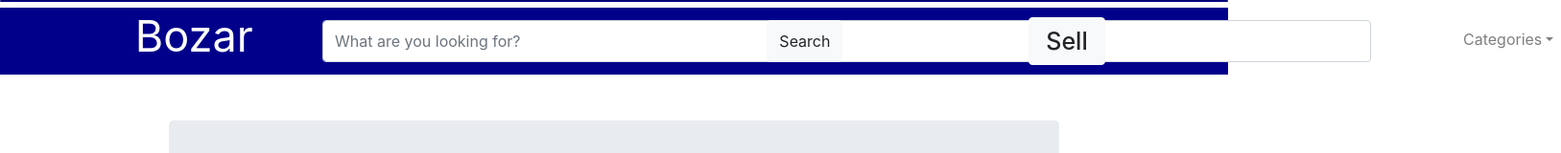
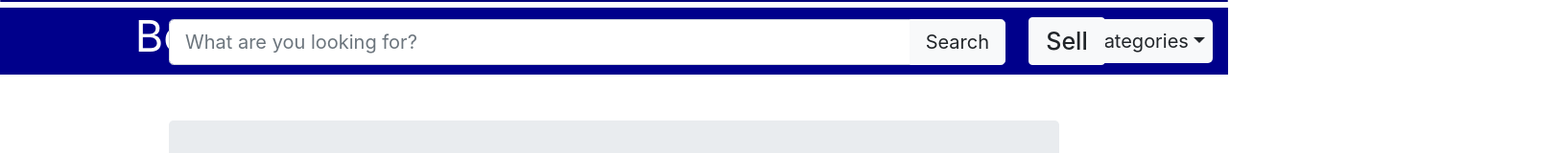
Before and after one commit to steven-passynkov/Bazar, a Next.js app: page / in a window 1280 px wide. Shown: the top 160 px of the page at 96% size, 1627 px wide, since content can reach past the window. Built offline with nearby package versions, Linux system fonts and the light colour scheme.

Commit message:
navbar-css-fixes

```diff
--- a/components/FooterStyles.js
+++ b/components/FooterStyles.js
@@ -26,12 +26,9 @@ export const Column = styled.div`
 `;
 
 export const Row = styled.div`
-display: grid;
-grid-template-columns: repeat(auto-fill,
-						minmax(185px, 1fr));
-grid-gap: 20px;
-
-}
+  display: grid;
+  grid-template-columns: repeat(auto-fill, minmax(185px, 1fr));
+  grid-gap: 20px;
 `;
 
 export const FooterLink = styled.a`
--- a/components/nav-bar.js
+++ b/components/nav-bar.js
@@ -9,9 +9,10 @@ import FormControl from "react-bootstrap/FormControl";
 import Card from "react-bootstrap/Card";
 import { useRef } from "react";
 import { useRouter } from "next/router";
+import InputGroup from "react-bootstrap/InputGroup";
 
 export default function Nav_bar() {
-  const titleRef = useRef(0)
+  const titleRef = useRef(0);
   const router = useRouter();
 
   const handleSubmit = (event) => {
@@ -30,22 +31,28 @@ export default function Nav_bar() {
           </Navbar.Brand>
 
           <Form inline className="mr-sm-2" onSubmit={handleSubmit}>
+            <InputGroup className="mb-3" size="lg">
               <FormControl
                 htmlSize={100}
-              type="text"
                 placeholder="What are you looking for?"
-              className="mr-sm-2"
-              onChange={(event) => titleRef.current = event.target.value}
+                onChange={(event) => (titleRef.current = event.target.value)}
               />
-            <Button variant="light" type="submit" className="searchb">
+              <InputGroup.Append>
+                <Button variant="light" type="submit">
                   Search
                 </Button>
+              </InputGroup.Append>
+            </InputGroup>
           </Form>
 
-          <NavDropdown title="Categories" id="basic-nav-dropdown" className="dropdown">
-            <NavDropdown.Item href="#action/3.1">Something</NavDropdown.Item>
-            <NavDropdown.Item href="#action/3.2">Something</NavDropdown.Item>
-            <NavDropdown.Item href="#action/3.3">Something</NavDropdown.Item>
+          <NavDropdown title="Categories" id="nav-dropdown">
+            <NavDropdown.Item eventKey="4.1">Action</NavDropdown.Item>
+            <NavDropdown.Item eventKey="4.2">Another action</NavDropdown.Item>
+            <NavDropdown.Item eventKey="4.3">
+              Something else here
+            </NavDropdown.Item>
+            <NavDropdown.Divider />
+            <NavDropdown.Item eventKey="4.4">Separated link</NavDropdown.Item>
           </NavDropdown>
         </Nav>
 
--- a/styles/navbar.css
+++ b/styles/navbar.css
@@ -11,12 +11,21 @@
 }
 
 .navbar .dropdown  {
-    background-color: rgb(255, 255, 255);
-    color:black;
+    background-color: #f8f9fa;
     border-radius: 5px;
     margin-left:4.5rem
 }
 
+.navbar .dropdown a.nav-link {
+    color: #212529;
+    font-size: 1.25rem
+}
+
+.navbar .dropdown:hover {
+    color: #212529;
+    background-color: #e2e6ea;
+    border-color: #dae0e5;
+}
 
 .navbar .navbar-brand {
     position:absolute;
```
Lines whose indentation alone changed are shown as unchanged.
